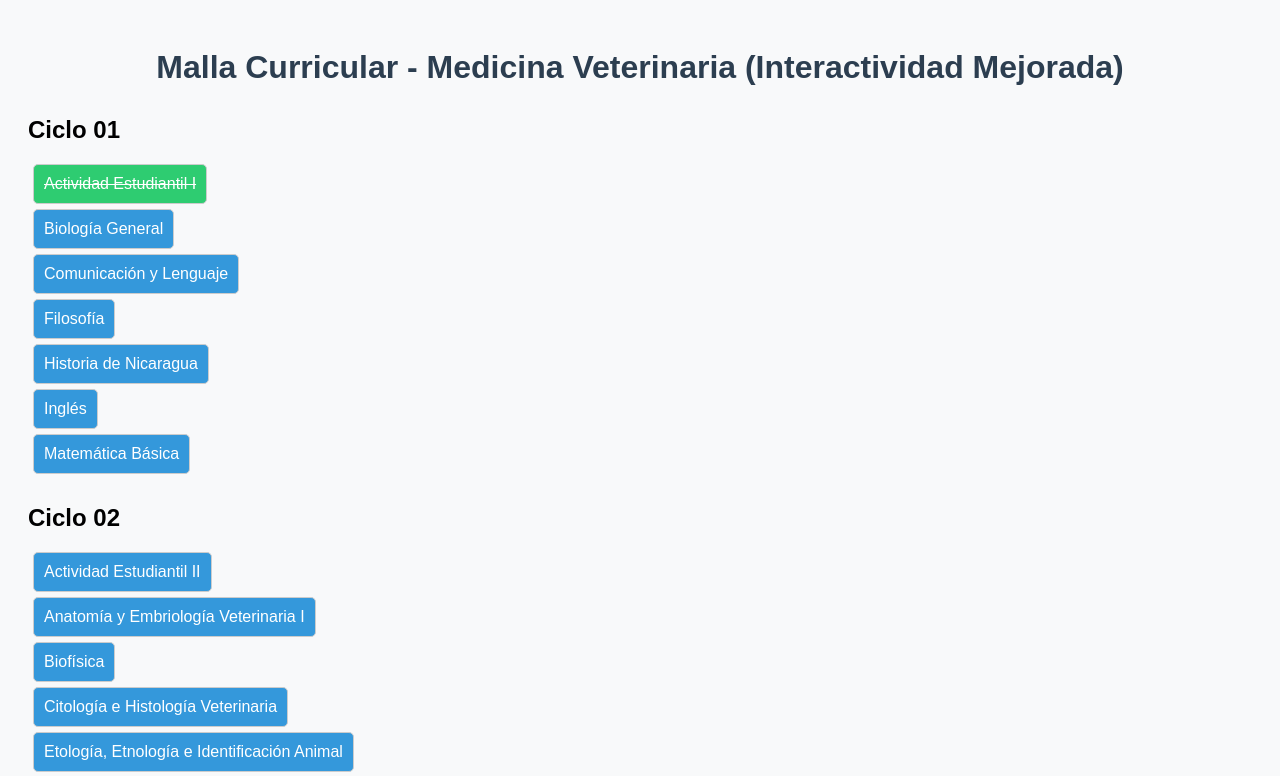
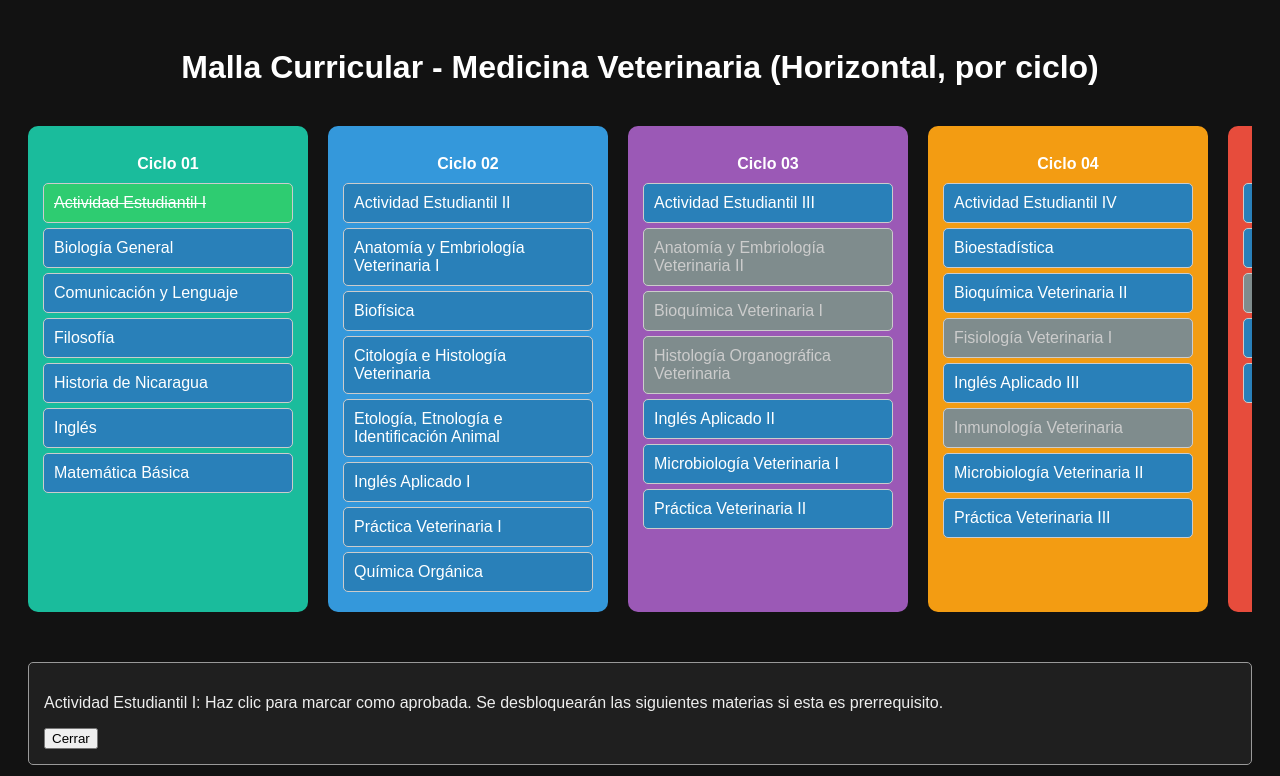
Before and after one commit to Manu011003/Malla-Veterinaria-, a plain HTML site: page index.html in a window 1280 px wide. Both pictures are taken after a click on the element "Actividad Estudiantil I". Shown: the top 776 px of the page. Drawn offline with Linux system fonts and the light colour scheme.

Commit message:
Add files via upload

```diff
--- a/index.html
+++ b/index.html
@@ -3,12 +3,13 @@
 <html lang="es">
 <head>
   <meta charset="UTF-8">
-  <title>Malla Curricular Interactiva</title>
+  <title>Malla Curricular - Horizontal</title>
   <link rel="stylesheet" href="styles.css">
 </head>
 <body>
-  <h1>Malla Curricular - Medicina Veterinaria (Interactividad Mejorada)</h1>
-<div class="semester">
+  <h1>Malla Curricular - Medicina Veterinaria (Horizontal, por ciclo)</h1>
+  <div class="container">
+<div class="semester ciclo-1">
 <h2>Ciclo 01</h2>
 <div class="course" data-nombre="Actividad Estudiantil I" onclick="toggleCurso('Actividad Estudiantil I'); showInfo('Actividad Estudiantil I')">Actividad Estudiantil I</div>
 <div class="course" data-nombre="Biología General" onclick="toggleCurso('Biología General'); showInfo('Biología General')">Biología General</div>
@@ -18,7 +19,7 @@
 <div class="course" data-nombre="Inglés" onclick="toggleCurso('Inglés'); showInfo('Inglés')">Inglés</div>
 <div class="course" data-nombre="Matemática Básica" onclick="toggleCurso('Matemática Básica'); showInfo('Matemática Básica')">Matemática Básica</div>
 </div>
-<div class="semester">
+<div class="semester ciclo-2">
 <h2>Ciclo 02</h2>
 <div class="course" data-nombre="Actividad Estudiantil II" onclick="toggleCurso('Actividad Estudiantil II'); showInfo('Actividad Estudiantil II')">Actividad Estudiantil II</div>
 <div class="course" data-nombre="Anatomía y Embriología Veterinaria I" onclick="toggleCurso('Anatomía y Embriología Veterinaria I'); showInfo('Anatomía y Embriología Veterinaria I')">Anatomía y Embriología Veterinaria I</div>
@@ -29,7 +30,7 @@
 <div class="course" data-nombre="Práctica Veterinaria I" onclick="toggleCurso('Práctica Veterinaria I'); showInfo('Práctica Veterinaria I')">Práctica Veterinaria I</div>
 <div class="course" data-nombre="Química Orgánica" onclick="toggleCurso('Química Orgánica'); showInfo('Química Orgánica')">Química Orgánica</div>
 </div>
-<div class="semester">
+<div class="semester ciclo-3">
 <h2>Ciclo 03</h2>
 <div class="course" data-nombre="Actividad Estudiantil III" onclick="toggleCurso('Actividad Estudiantil III'); showInfo('Actividad Estudiantil III')">Actividad Estudiantil III</div>
 <div class="course" data-nombre="Anatomía y Embriología Veterinaria II" onclick="toggleCurso('Anatomía y Embriología Veterinaria II'); showInfo('Anatomía y Embriología Veterinaria II')">Anatomía y Embriología Veterinaria II</div>
@@ -39,7 +40,7 @@
 <div class="course" data-nombre="Microbiología Veterinaria I" onclick="toggleCurso('Microbiología Veterinaria I'); showInfo('Microbiología Veterinaria I')">Microbiología Veterinaria I</div>
 <div class="course" data-nombre="Práctica Veterinaria II" onclick="toggleCurso('Práctica Veterinaria II'); showInfo('Práctica Veterinaria II')">Práctica Veterinaria II</div>
 </div>
-<div class="semester">
+<div class="semester ciclo-4">
 <h2>Ciclo 04</h2>
 <div class="course" data-nombre="Actividad Estudiantil IV" onclick="toggleCurso('Actividad Estudiantil IV'); showInfo('Actividad Estudiantil IV')">Actividad Estudiantil IV</div>
 <div class="course" data-nombre="Bioestadística" onclick="toggleCurso('Bioestadística'); showInfo('Bioestadística')">Bioestadística</div>
@@ -50,7 +51,7 @@
 <div class="course" data-nombre="Microbiología Veterinaria II" onclick="toggleCurso('Microbiología Veterinaria II'); showInfo('Microbiología Veterinaria II')">Microbiología Veterinaria II</div>
 <div class="course" data-nombre="Práctica Veterinaria III" onclick="toggleCurso('Práctica Veterinaria III'); showInfo('Práctica Veterinaria III')">Práctica Veterinaria III</div>
 </div>
-<div class="semester">
+<div class="semester ciclo-5">
 <h2>Ciclo 05</h2>
 <div class="course" data-nombre="Agrostología" onclick="toggleCurso('Agrostología'); showInfo('Agrostología')">Agrostología</div>
 <div class="course" data-nombre="Epidemiología Veterinaria" onclick="toggleCurso('Epidemiología Veterinaria'); showInfo('Epidemiología Veterinaria')">Epidemiología Veterinaria</div>
@@ -58,7 +59,7 @@
 <div class="course" data-nombre="Genética" onclick="toggleCurso('Genética'); showInfo('Genética')">Genética</div>
 <div class="course" data-nombre="Práctica Veterinaria IV" onclick="toggleCurso('Práctica Veterinaria IV'); showInfo('Práctica Veterinaria IV')">Práctica Veterinaria IV</div>
 </div>
-<div class="semester">
+<div class="semester ciclo-6">
 <h2>Ciclo 06</h2>
 <div class="course" data-nombre="Anatomía Patológica General" onclick="toggleCurso('Anatomía Patológica General'); showInfo('Anatomía Patológica General')">Anatomía Patológica General</div>
 <div class="course" data-nombre="Farmacología Veterinaria" onclick="toggleCurso('Farmacología Veterinaria'); showInfo('Farmacología Veterinaria')">Farmacología Veterinaria</div>
@@ -66,14 +67,14 @@
 <div class="course" data-nombre="Nutrición y Alimentación Animal" onclick="toggleCurso('Nutrición y Alimentación Animal'); showInfo('Nutrición y Alimentación Animal')">Nutrición y Alimentación Animal</div>
 <div class="course" data-nombre="Propedéutica y Biopatología Clínica" onclick="toggleCurso('Propedéutica y Biopatología Clínica'); showInfo('Propedéutica y Biopatología Clínica')">Propedéutica y Biopatología Clínica</div>
 </div>
-<div class="semester">
+<div class="semester ciclo-7">
 <h2>Ciclo 07</h2>
 <div class="course" data-nombre="Anatomía Patológica Especial" onclick="toggleCurso('Anatomía Patológica Especial'); showInfo('Anatomía Patológica Especial')">Anatomía Patológica Especial</div>
 <div class="course" data-nombre="Farmacología Veterinaria y Toxicología" onclick="toggleCurso('Farmacología Veterinaria y Toxicología'); showInfo('Farmacología Veterinaria y Toxicología')">Farmacología Veterinaria y Toxicología</div>
 <div class="course" data-nombre="Medicina Interna I" onclick="toggleCurso('Medicina Interna I'); showInfo('Medicina Interna I')">Medicina Interna I</div>
 <div class="course" data-nombre="Parasitología Veterinaria I" onclick="toggleCurso('Parasitología Veterinaria I'); showInfo('Parasitología Veterinaria I')">Parasitología Veterinaria I</div>
 </div>
-<div class="semester">
+<div class="semester ciclo-8">
 <h2>Ciclo 08</h2>
 <div class="course" data-nombre="Medicina Interna II" onclick="toggleCurso('Medicina Interna II'); showInfo('Medicina Interna II')">Medicina Interna II</div>
 <div class="course" data-nombre="Metodología de la Investigación I" onclick="toggleCurso('Metodología de la Investigación I'); showInfo('Metodología de la Investigación I')">Metodología de la Investigación I</div>
@@ -81,7 +82,7 @@
 <div class="course" data-nombre="Patología Infecciosa I" onclick="toggleCurso('Patología Infecciosa I'); showInfo('Patología Infecciosa I')">Patología Infecciosa I</div>
 <div class="course" data-nombre="Producción Animal I" onclick="toggleCurso('Producción Animal I'); showInfo('Producción Animal I')">Producción Animal I</div>
 </div>
-<div class="semester">
+<div class="semester ciclo-9">
 <h2>Ciclo 09</h2>
 <div class="course" data-nombre="Metodología de la Investigación II" onclick="toggleCurso('Metodología de la Investigación II'); showInfo('Metodología de la Investigación II')">Metodología de la Investigación II</div>
 <div class="course" data-nombre="Patología Infecciosa II" onclick="toggleCurso('Patología Infecciosa II'); showInfo('Patología Infecciosa II')">Patología Infecciosa II</div>
@@ -89,7 +90,7 @@
 <div class="course" data-nombre="Producción Animal II" onclick="toggleCurso('Producción Animal II'); showInfo('Producción Animal II')">Producción Animal II</div>
 <div class="course" data-nombre="Reproducción" onclick="toggleCurso('Reproducción'); showInfo('Reproducción')">Reproducción</div>
 </div>
-<div class="semester">
+<div class="semester ciclo-10">
 <h2>Ciclo 10</h2>
 <div class="course" data-nombre="Higiene e Inspección de Alimentos" onclick="toggleCurso('Higiene e Inspección de Alimentos'); showInfo('Higiene e Inspección de Alimentos')">Higiene e Inspección de Alimentos</div>
 <div class="course" data-nombre="Metodología de la Investigación III" onclick="toggleCurso('Metodología de la Investigación III'); showInfo('Metodología de la Investigación III')">Metodología de la Investigación III</div>
@@ -97,17 +98,17 @@
 <div class="course" data-nombre="Reproducción y Obstetricia" onclick="toggleCurso('Reproducción y Obstetricia'); showInfo('Reproducción y Obstetricia')">Reproducción y Obstetricia</div>
 <div class="course" data-nombre="Salud Pública Veterinaria" onclick="toggleCurso('Salud Pública Veterinaria'); showInfo('Salud Pública Veterinaria')">Salud Pública Veterinaria</div>
 </div>
-<div class="semester">
+<div class="semester ciclo-11">
 <h2>Ciclo 11</h2>
 <div class="course" data-nombre="Prácticas Profesionales I" onclick="toggleCurso('Prácticas Profesionales I'); showInfo('Prácticas Profesionales I')">Prácticas Profesionales I</div>
 <div class="course" data-nombre="Prácticas Profesionales II" onclick="toggleCurso('Prácticas Profesionales II'); showInfo('Prácticas Profesionales II')">Prácticas Profesionales II</div>
 </div>
 
-<div id="infoBox" class="hidden">
-  <p id="courseInfo"></p>
-  <button onclick="closeInfo()">Cerrar</button>
-</div>
-
-<script src="script.js"></script>
+  </div>
+  <div id="infoBox" class="hidden">
+    <p id="courseInfo"></p>
+    <button onclick="closeInfo()">Cerrar</button>
+  </div>
+  <script src="script.js"></script>
 </body>
 </html>
--- a/styles.css
+++ b/styles.css
@@ -2,24 +2,34 @@
 body {
   font-family: Arial, sans-serif;
   padding: 20px;
-  background-color: #f8f9fa;
+  background-color: #121212;
+  color: white;
 }
 
 h1 {
   text-align: center;
-  color: #2c3e50;
+  color: #ffffff;
+  margin-bottom: 40px;
+}
+
+.container {
+  display: flex;
+  overflow-x: auto;
+  gap: 20px;
+  padding-bottom: 20px;
 }
 
 .semester {
-  margin: 30px 0;
+  min-width: 250px;
+  padding: 15px;
+  border-radius: 10px;
 }
 
 .course {
   padding: 10px;
-  margin: 5px;
+  margin: 5px 0;
   border-radius: 5px;
   cursor: pointer;
-  width: fit-content;
   border: 1px solid #ccc;
 }
 
@@ -30,28 +40,49 @@ h1 {
 }
 
 .bloqueada {
-  background-color: #bdc3c7;
-  color: #7f8c8d;
+  background-color: #7f8c8d;
+  color: #ccc;
   pointer-events: none;
 }
 
 .disponible {
-  background-color: #3498db;
+  background-color: #2980b9;
   color: white;
 }
 
 .course:hover {
-  opacity: 0.9;
+  opacity: 0.85;
 }
 
 #infoBox {
   margin-top: 30px;
   padding: 15px;
-  border: 1px solid #ccc;
-  background-color: #ecf0f1;
+  border: 1px solid #999;
+  background-color: #1f1f1f;
   border-radius: 5px;
+  color: #eee;
 }
 
 .hidden {
   display: none;
 }
+
+/* Colores por ciclo */
+.ciclo-1 { background-color: #1abc9c; }
+.ciclo-2 { background-color: #3498db; }
+.ciclo-3 { background-color: #9b59b6; }
+.ciclo-4 { background-color: #f39c12; }
+.ciclo-5 { background-color: #e74c3c; }
+.ciclo-6 { background-color: #2ecc71; }
+.ciclo-7 { background-color: #e67e22; }
+.ciclo-8 { background-color: #8e44ad; }
+.ciclo-9 { background-color: #16a085; }
+.ciclo-10 { background-color: #34495e; }
+.ciclo-11 { background-color: #c0392b; }
+
+.semester h2 {
+  font-size: 16px;
+  margin-bottom: 10px;
+  color: #fff;
+  text-align: center;
+}
```
